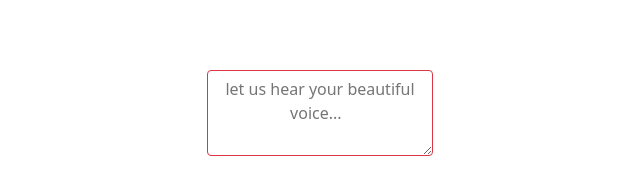
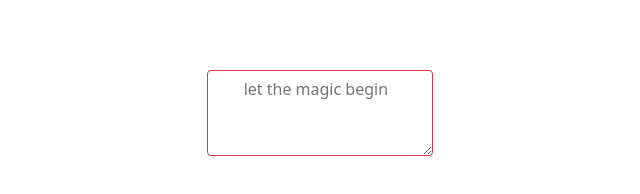
Before and after one commit to astral-fate/voice-to-text-bilingual, a plain HTML site: page index.html in a window 1280 px wide. Shown: the part 316-510 px from the top of the page, without its empty margins (320-960 px from the left). Drawn offline with nearby package versions, Linux system fonts and the light colour scheme; a web font is replaced by a local one.

Commit message:
Update index.html

```diff
--- a/index.html
+++ b/index.html
@@ -44,7 +44,7 @@
         </section>
 
         <div class="text", align="center">
-            <textarea readonly id="convert_text", class="btn btn-outline-danger mt-1", placeholder="let us hear your beautiful voice...  " rows="3"></textarea>
+            <textarea readonly id="convert_text", class="btn btn-outline-danger mt-1", placeholder="let the magic begin  " rows="3"></textarea>
 
         </div>
 
```
